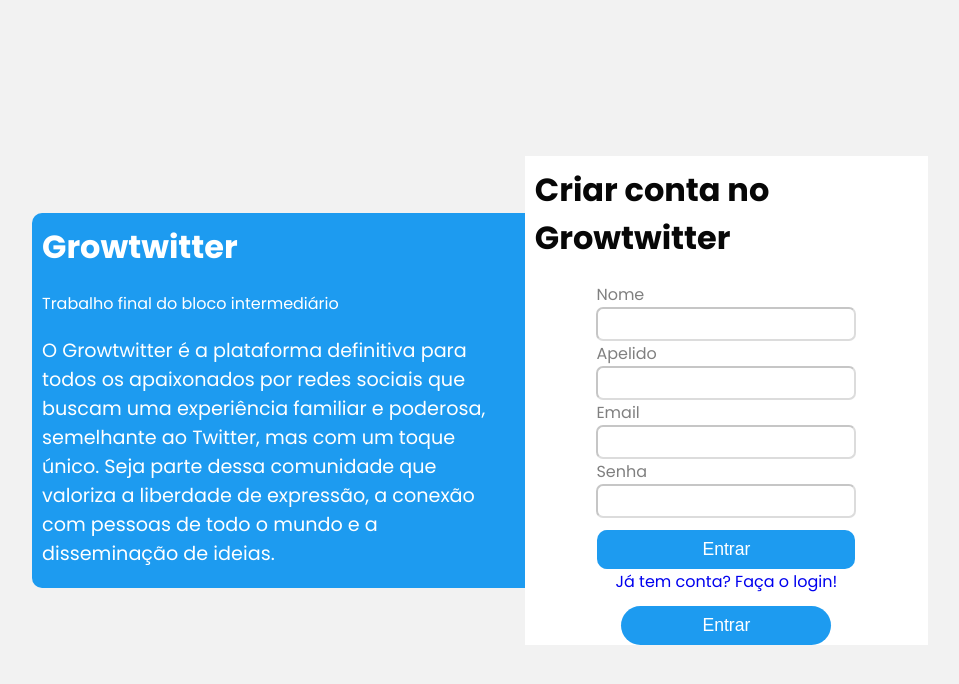
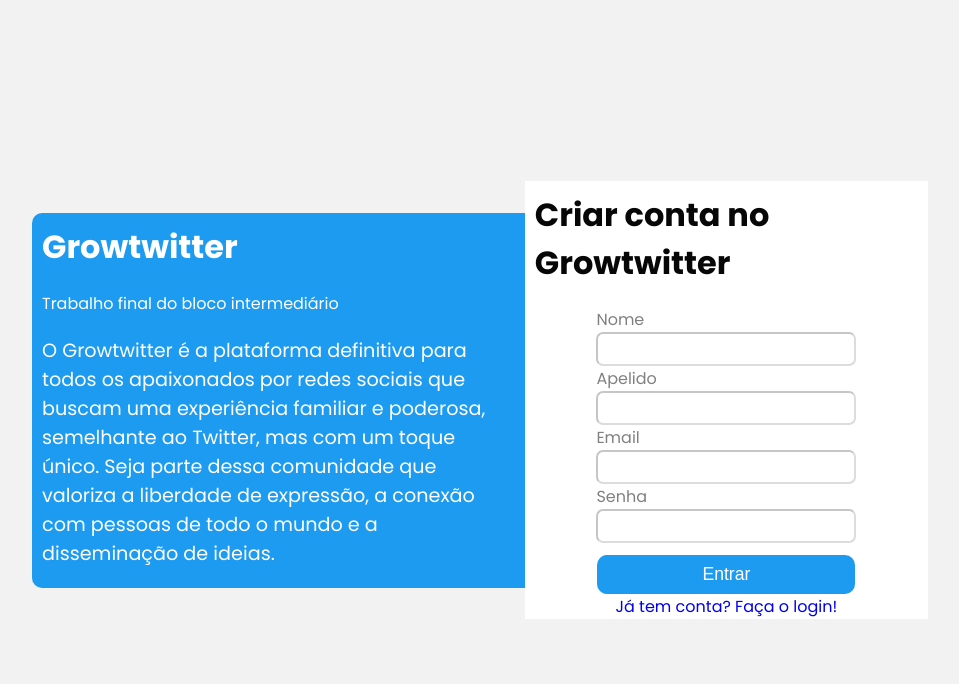
Before and after one commit to marcelo-alldo/growtwitter-18-ed-front, a React (Vite) app: page /create-account in a window 1280 px wide. Shown: the top 684 px of the page, without its empty margins (160-1119 px from the left). Built offline with nearby package versions, Linux system fonts and the light colour scheme.

Commit message:
feat:remove duplicate  button

```diff
--- a/src/pages/CreateAccount.tsx
+++ b/src/pages/CreateAccount.tsx
@@ -59,8 +59,6 @@ function CreateAccount() {
 
           <ButtonDefault label="Entrar" action={handleCreateAccount} bigButton={true} lessRound={true} />
           <Links href="login" text="Já tem conta? Faça o login!" />
-
-          <ButtonDefault label="Entrar" action={handleCreateAccount} />
         </WhiteCardStyled>
       </CenterCardStyled>
     </LayoutStyled>
```
